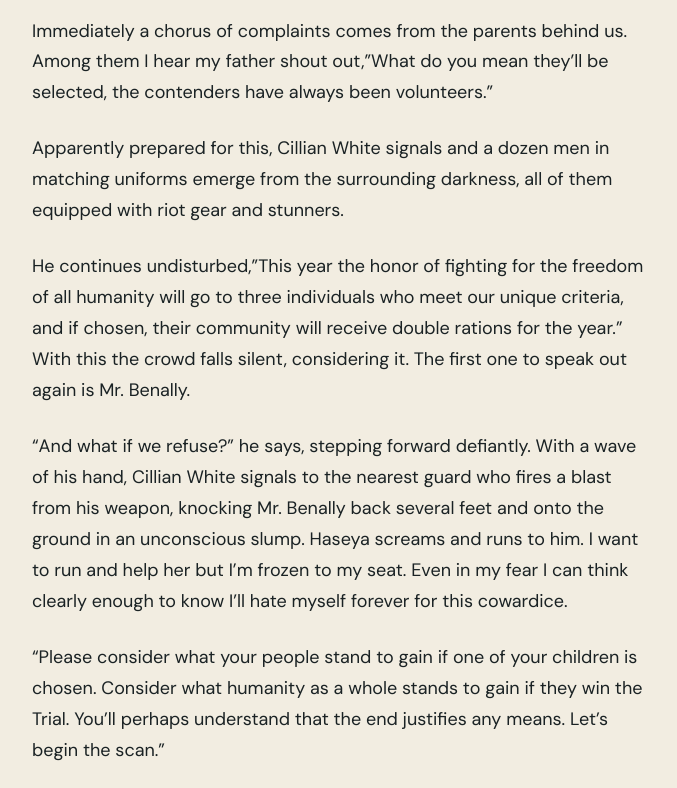
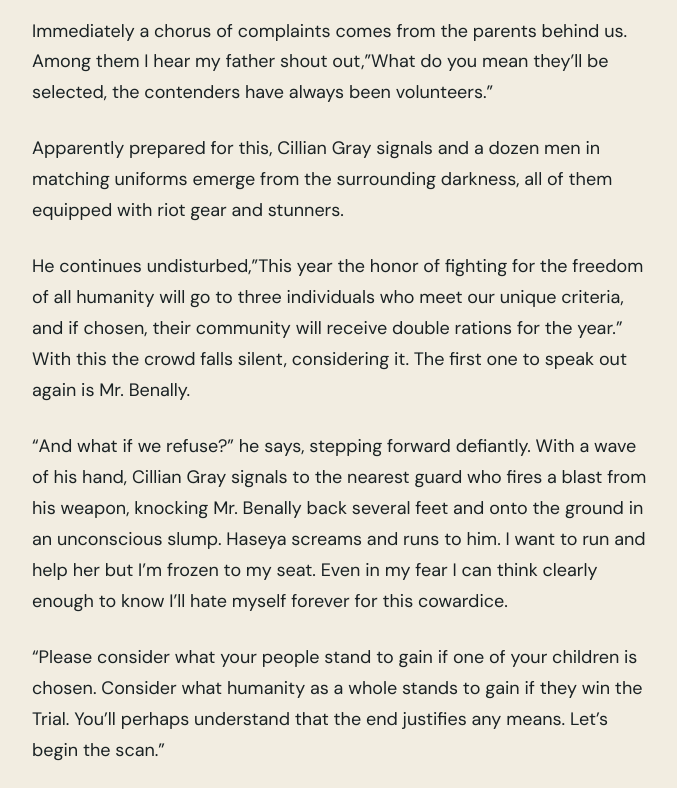
Before and after one commit to taskaccomplished/clintnotclinton-site, a plain HTML site: page outputs/chapters/cyrus.html in a window 1280 px wide. Shown: the part 10980-11768 px from the top of the page, without its empty margins (297-974 px from the left). Drawn offline with nearby package versions, Linux system fonts and the light colour scheme; a web font is replaced by a local one.

Commit message:
Update cyrus.html

```diff
--- a/outputs/chapters/cyrus.html
+++ b/outputs/chapters/cyrus.html
@@ -48,15 +48,15 @@
 <p>The bonfire is roaring now as everyone has gathered in, fifteen to eighteen-year-olds are seated in front. True to her promise, Haseya has saved an open seat next to her, which I waste no time filling after I notice two of my former classmates eyeing it. I pretend not to feel their glares. In total there are eighteen of us, ten girls and eight boys. Across the fire from us are four chairs, three of them are filled with the town elders. My grandfather nods at me but doesn’t betray any emotion. The fourth chair is a stranger, a white man. His neat and monochrome clothing reminds me of something I’ve seen either on a video or a flier somewhere, but I can’t recall it.</p>
 <p>When my grandfather stands up to speak I get comfortable in my seat. I know we’re about to hear a long story. Storytelling is important to my people, it connects us to our past, teaches our values, and keeps our language alive. My grandfather goes through the story of Earth’s creation, of the plants and animals, and humans and their sacred duty to protect the balance of life on Earth. He tells of the First World and its darkness, and how my people, the Diné, made their way out of it to the present world and its elements. I notice the stranger shift impatiently in his seat. In response I listen to my grandfather more intently. He arrives in his story to the Invasion. He tells of the first attack, when tens of thousands of Vorarae ships came and used their invisible fire to wipe out a third of the Earth’s population. He lists the famines, the failed rebellions, and the total governmental and economic collapse that followed. When the ships had eliminated all of the defenses that were worth their time, that’s when they began to harvest. Our oceans were the main export, with water being taken off world and shot in jetstreams towards their outposts. The humans that had survived had to barter for their existence. Productivity meant life. Recognizing humans to be the most advanced species on Earth, the Vorarae then introduced the Trial.</p>
 <p>This being an apparent segue, my grandfather sits down and the stranger stands up to speak to us. Haseya and I glance at each other, realizing now this meeting is not about work assignments. A cold sweat breaks out on my forehead and I look down at Haseya’s hands, which are wringing themselves in her lap.</p>
-<p>“Thank you for that introduction Mr. Akeen. My name is Cillian White, I’m here representing the organizers of The Trial,” the man says as he begins to walk around the fire in what seems to be an almost militant stride.</p>
+<p>“Thank you for that introduction Mr. Akeen. My name is Cillian Gray, I’m here representing the organizers of The Trial,” the man says as he begins to walk around the fire in what seems to be an almost militant stride.</p>
 <p>“As you all know The Vorarae are bound by very strict codes and practices. These codes are what have allowed them to become an intergalactic species with a history and technology that dwarfs our own.”</p>
 <p>Interlocking his hands behind his back he continues with the tone of a well-rehearsed speech. “Built into their code is a fundamental belief in their own evolutionary superiority. For this reason they’ve allowed Earth to host the Trial every year with a chance to prove our biological right to rule Earth through combat on equal terms.”</p>
 <p>I remember where I’ve seen this man’s uniform before. Just last week I’d come into town to pick up salt licks and I’d seen video playing of this year’s Trial. Another man in the same uniform had introduced this year’s contenders. Far from being equal combat, everyone sees The Trial as an annual show from the Vorarae of their superiority, and a bloody reminder that even without their technology, rebellion would end only one way. I turned away from the video but the reactions from the others in the shop told of a short and gruesome battle.</p>
 <p>“With permission from the Vorarae of course, this next year’s Trial will feature contenders that have been selected using new and cutting edge analysis. This will allow us to choose those best suited for the Trials unique challenges.”</p>
 <p>Immediately a chorus of complaints comes from the parents behind us. Among them I hear my father shout out,”What do you mean they’ll be selected, the contenders have always been volunteers.”</p>
-<p>Apparently prepared for this, Cillian White signals and a dozen men in matching uniforms emerge from the surrounding darkness, all of them equipped with riot gear and stunners.</p>
+<p>Apparently prepared for this, Cillian Gray signals and a dozen men in matching uniforms emerge from the surrounding darkness, all of them equipped with riot gear and stunners.</p>
 <p>He continues undisturbed,”This year the honor of fighting for the freedom of all humanity will go to three individuals who meet our unique criteria, and if chosen, their community will receive double rations for the year.” With this the crowd falls silent, considering it. The first one to speak out again is Mr. Benally.</p>
-<p>“And what if we refuse?” he says, stepping forward defiantly. With a wave of his hand, Cillian White signals to the nearest guard who fires a blast from his weapon, knocking Mr. Benally back several feet and onto the ground in an unconscious slump. Haseya screams and runs to him. I want to run and help her but I’m frozen to my seat. Even in my fear I can think clearly enough to know I’ll hate myself forever for this cowardice.</p>
+<p>“And what if we refuse?” he says, stepping forward defiantly. With a wave of his hand, Cillian Gray signals to the nearest guard who fires a blast from his weapon, knocking Mr. Benally back several feet and onto the ground in an unconscious slump. Haseya screams and runs to him. I want to run and help her but I’m frozen to my seat. Even in my fear I can think clearly enough to know I’ll hate myself forever for this cowardice.</p>
 <p>“Please consider what your people stand to gain if one of your children is chosen. Consider what humanity as a whole stands to gain if they win the Trial. You’ll perhaps understand that the end justifies any means. Let’s begin the scan.”</p>
 <p>Two men come forward, flanked by armed guards, with scanners in hand. They take height and weight measurements, prick our fingers for blood, and scan our whole bodies. The guards pull Haseya up from the ground where she’s cradling her father’s head and I begin to boil. When they’re finished the scanner emits a red light and two soft beeping tones. At first I worry but then I realize all of them have been ending the same way, one red flash, two soft beeps. The men are in front of me and my legs are weak. Have I always been this much of a coward? The blood is leaving my limbs, I don’t even feel the needle prick me. My hearing becomes muffled. I refuse to pass out. One of the guards holds my eyelids open wider as the scanner passes over them. The man with the scanner finishes, and watches his display waiting for the results. Thanks to the bright light in my eyes I have to squint to see clearly, but there’s no mistaking the green light from the back of the scanner, followed by three quick beeps. The man looks up at me and smiles.</p>
 </div><div class="chapter-end"><span>End of Chapter One</span></div>
```
